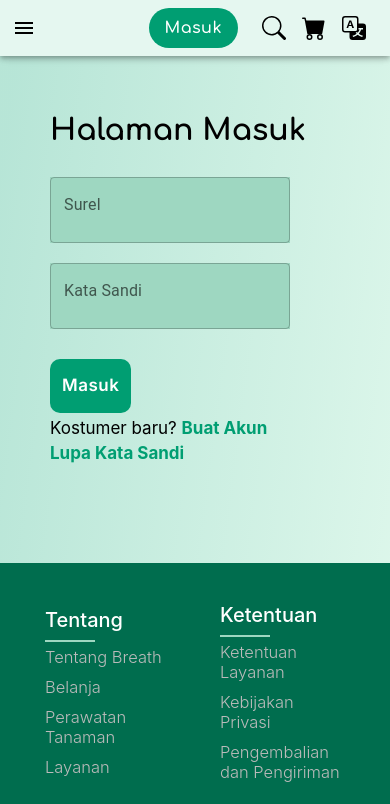
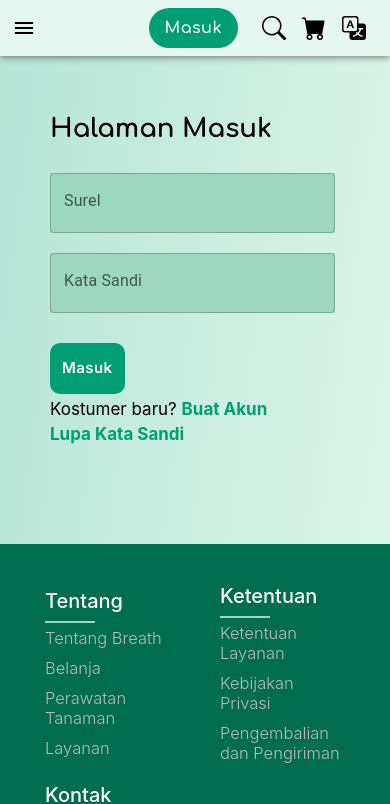
Before and after one commit to yar-24/plant-care-shop, a React (Create React App) app: page /login in a window 390 px wide. Shown: the top 804 px of the page. Built offline with nearby package versions, Linux system fonts and the light colour scheme.

Commit message:
memperbaiki responsibiltas halaman login, register, forgot password, dan reset password

```diff
--- a/src/components/ForgotPasswordInput.js
+++ b/src/components/ForgotPasswordInput.js
@@ -45,7 +45,7 @@ const ForgotPassword = ({ forgotPassword }) => {
       />
       <Stack direction="row" my={1} spacing={2}>
         <LoadingBtn
-          size="large"
+          size="medium"
           sx={{
             color: colors.white,
             px: 3,
@@ -57,7 +57,7 @@ const ForgotPassword = ({ forgotPassword }) => {
         </LoadingBtn>
         <CustomButton
           component={Link}
-          size="large"
+          size="medium"
           sx={{
             backgroundColor: colors.white,
             color: colors.secondary,
--- a/src/pages/ForgotPassword.js
+++ b/src/pages/ForgotPassword.js
@@ -2,10 +2,31 @@ import { Container, Typography } from '@mui/material';
 import React from 'react';
 import { useDispatch } from 'react-redux';
 import { toast } from 'react-toastify';
-// import styled from "styled-components";
+import styled from "styled-components";
 import ForgotPasswordInput from '../components/ForgotPasswordInput';
 import LocaleContext from '../contexts/LocaleContext';
 import { forgot } from '../redux/features/auth/authSlice';
+
+const Forpas = styled.div`
+  font-size: 13px;
+  display: grid;
+  margin: 75px 100px 40px 100px;
+  grid-template-columns: 1fr;
+  grid-column-gap: 25px;
+  grid-row-gap: 20px;
+
+  @media (max-width: 725px) {
+    margin: 50px auto;
+    padding-right: 40px;
+    padding-left: 30px;
+  }
+  @media (max-width: 600px) {
+    margin: 50px auto;
+    padding-right: 25px;
+    padding-left: 25px;
+
+  }
+`;
 
 const ForgotPassword = () => {
   const { locale } = React.useContext(LocaleContext);
@@ -23,11 +44,12 @@ const ForgotPassword = () => {
   };
 
   return (
-    <Container maxWidth="md" sx={{ my: { xs: 4, sm: 6, md: 8 } }}>
-      <Typography variant="h4" component="h2" gutterBottom>
+    <Forpas  className='reset-password'>
+    <Container>
+      <Typography variant="h4" component="h4" gutterBottom style={{ fontFamily: 'Comfortaa', fontWeight:'800' }}>
         {locale === 'id' ? 'Halaman Lupa Kata Sandi' : 'Forgot Password Page'}
       </Typography>
-      <Typography variant="h5" component="h3" gutterBottom>
+      <Typography variant="h5" component="h3" gutterBottom style={{ fontFamily: 'Inter', fontWeight:'500' }}>
         {locale === 'id' ? 'Reset password anda' : 'Reset your password'}
       </Typography>
       <Typography variant="body1" component="p" gutterBottom>
@@ -37,6 +59,7 @@ const ForgotPassword = () => {
       </Typography>
       <ForgotPasswordInput forgotPassword={onForgotPassword} />
     </Container>
+    </Forpas>
   );
 };
 
--- a/src/pages/Login.js
+++ b/src/pages/Login.js
@@ -19,7 +19,14 @@ const Log = styled.div`
 
   @media (max-width: 725px) {
     margin: 30px auto;
-    padding-right: 50px;
+    padding-right: 40px;
+    padding-left: 30px;
+  }
+  @media (max-width: 600px) {
+    margin: 30px auto;
+    padding-right: 5px;
+    padding-left: 0px;
+
   }
 `;
 
--- a/src/pages/Register.js
+++ b/src/pages/Register.js
@@ -18,10 +18,14 @@ const Regis = styled.div`
   grid-row-gap: 20px;
 
   @media (max-width: 725px) {
-    margin: 50px auto;
-    padding-right: 50px;
+    margin: 40px auto;
+    /* padding-right: 40px; */
+    /* padding-left: 30px; */
   }
   @media (max-width: 600px) {
+    margin: 30px auto;
+    padding-right: 5px;
+    padding-left: 0px;
     grid-template-columns: 1fr;
   }
 `;
--- a/src/pages/ResetPassword.js
+++ b/src/pages/ResetPassword.js
@@ -19,7 +19,14 @@ const Forpas = styled.div`
 
   @media (max-width: 725px) {
     margin: 30px auto;
-    padding-right: 50px;
+    padding-right: 40px;
+    padding-left: 30px;
+  }
+  @media (max-width: 600px) {
+    margin: 30px auto;
+    padding-right: 5px;
+    padding-left: 0px;
+
   }
 `;
 
@@ -98,7 +105,7 @@ const ResetPassword = () => {
             onChange={onChange}
           />
         </Forpas>
-        <LoadingBtn label={locale === 'id' ? 'Kirim' : "Submit"} loading={isLoading} />
+        <LoadingBtn loading={isLoading}>{locale === 'id' ? 'Kirim' : "Submit"} </LoadingBtn>
       </form>
     </div>
   );
--- a/src/styles/style.css
+++ b/src/styles/style.css
@@ -123,9 +123,16 @@ body {
 }
 
 .input-register h2,
-.input-login h2,
+.input-login h2 {
+  font-size: 35px;
+  margin-left: 50px;
+  font-family: "Comfortaa";
+  font-style: normal;
+  font-weight: 800;
+}
+
 .forgot-password h2 {
-  font-size: 35px;
+  font-size: 32px;
   margin-left: 50px;
   font-family: "Comfortaa";
   font-style: normal;
@@ -187,6 +194,21 @@ body {
   margin-left: 100px;
 }
 
+.input-login input,
+.input-register input,
+.forgot-password input,
+.reset-password input {
+  font-size: 18px;
+  font-family: 'Inter', sans-serif;
+  display: block;
+  width: 100%;
+  padding: 20px;
+  background-color: #9ed7c1;
+  border: 5px #009e72;
+  color: black;
+
+}
+
 .forgot-password p {
   margin-left: 50px;
 }
@@ -200,12 +222,13 @@ body {
   width: 100%;
 }
 
-.title{
+.title {
   font-family: "Comfortaa";
   margin: 20px 0px;
 }
 
-.kolom h2, h3 {
+.kolom h2,
+h3 {
   font-family: "Comfortaa";
   margin-bottom: 10px;
 }
@@ -218,7 +241,7 @@ body {
   margin-top: 30px;
 }
 
-.deskripsi2{
+.deskripsi2 {
   font-size: 18px;
   text-align: justify;
 }
@@ -237,24 +260,24 @@ a {
   color: #009e72;
 }
 
-.title-product{
+.title-product {
   font-size: 30px;
   height: auto;
   font-family: 'Comfortaa';
   display: block;
-  margin: 40px 30px 25px 30px ;
+  margin: 40px 30px 25px 30px;
   text-align: center;
 }
 
-.shop{
+.shop {
   display: flex;
 }
 
-.form-write label{
+.form-write label {
   margin-bottom: 20px;
 }
 
-.title__homewrite{
+.title__homewrite {
   margin-bottom: 20px;
 }
 
@@ -295,6 +318,16 @@ a {
     font-size: 30px;
   }
 
+  .reset-password h4{
+    margin: auto;
+    font-size: 30px;
+  }
+
+  .reset-password h3{
+    margin: 10px auto;
+    font-size: 20px;
+  }
+
   .input-register h3,
   .forgot-password h3 {
     margin: 10px auto;
@@ -302,16 +335,27 @@ a {
     font-size: 20px;
   }
 
-  .input-register button,
   .input-login button,
   .forgot-password button {
 
     margin: auto;
+    margin-left: 30px;
     width: auto;
+    font-size: 15px;
   }
 
-  .input-register p,
+  .input-register button{
+    margin: auto;
+    width: auto;
+    font-size: 15px;
+  }
+
   .input-login p {
+    margin: 5px auto;
+    margin-left: 30px;
+  }
+
+  .input-register p{
     margin: 5px auto;
   }
 
@@ -327,18 +371,12 @@ a {
   .title {
     font-size: 25px;
   }
-}
-
-@media(max-width: 650px) {
-  .photos {
-    width: 95%;
-  }
-}
 
   .input-login input,
   .input-register input,
-.forgot-password input {
-  font-size: 18px;
+  .forgot-password input,
+  .reset-password input  {
+    font-size: 16px;
     font-family: 'Inter', sans-serif;
     display: block;
     width: 100%;
@@ -348,6 +386,73 @@ a {
     color: black;
 
   }
+}
+
+@media(max-width: 650px) {
+  .photos {
+    width: 95%;
+  }
+}
+
+
+@media(max-width: 600px) {
+
+  .input-login input,
+  .input-register input,
+  .forgot-password input,
+  .reset-password input  {
+    font-size: 14px;
+    font-family: 'Inter', sans-serif;
+    display: block;
+    width: 100%;
+    padding: 20px;
+    background-color: #9ed7c1;
+    border: 5px #009e72;
+    color: black;
+
+  }
+
+  .input-register h2,
+  .input-login h2,
+  .forgot-password h2 {
+    margin: auto;
+    font-size: 26px;
+  }
+
+  .reset-password h4 {
+    margin: auto;
+    font-size: 26px;
+  }
+
+  .input-register h3,
+  .forgot-password h3 {
+    margin: 10px auto;
+    padding-top: 10px;
+    font-size: 20px;
+  }
+
+  .reset-password h3 {
+    margin: 10px auto;
+    font-size: 20px;
+  }
+
+  .input-register button,
+  .input-login button,
+  .forgot-password button {
+    font-size: 15px;
+    margin: auto;
+    width: auto;
+  }
+
+  .input-register p,
+  .input-login p {
+    margin: 5px auto;
+
+  }
+
+}
+
+
 
 /* FOOTER */
 
@@ -438,6 +543,7 @@ ul {
   .services .kolom {
     width: 100%;
   }
+
   .footer-col {
     width: 50%;
     display: grid;
@@ -446,21 +552,24 @@ ul {
 }
 
 @media(max-width: 574px) {
-  .footer{
+  .footer {
     display: block;
     /* margin: 0px auto; */
     padding: 20px;
   }
+
   .footer-col {
     width: 50%;
     display: grid;
     /* text-align: center; */
     margin: auto;
   }
+
   .footer-col h4 {
     margin-top: 20px;
     margin-bottom: 15px;
   }
+
   .footer-col h4::before {
     text-align: center;
     margin: auto;
```
Lines whose indentation alone changed are shown as unchanged.
